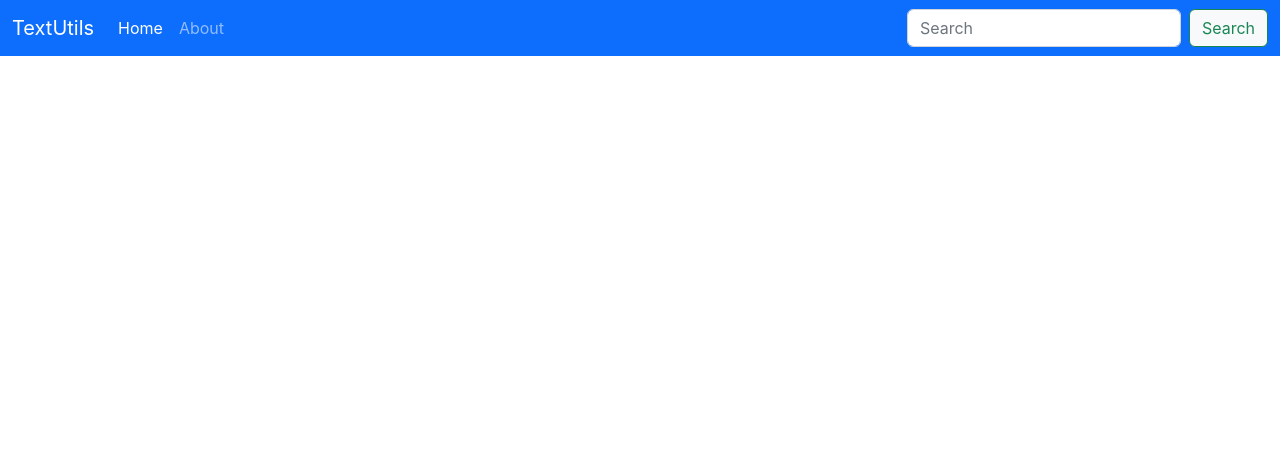
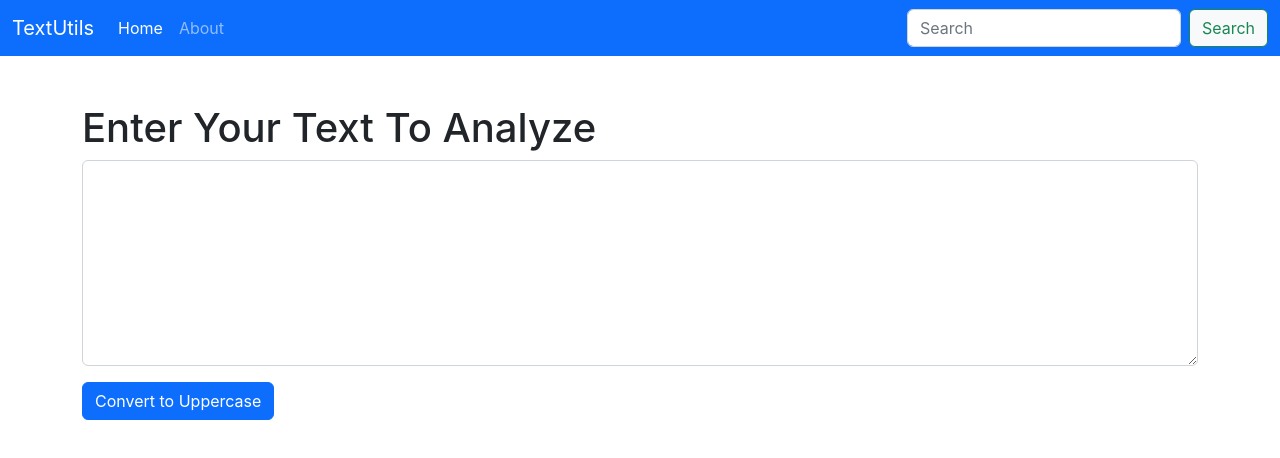
Before and after one commit to Faisal-Ismail65/react-app, a React (Create React App) app: page / in a window 1280 px wide. Shown: the top 458 px of the page. Built offline with nearby package versions, Linux system fonts and the light colour scheme.

Commit message:
11-09-2022

```diff
--- a/src/App.js
+++ b/src/App.js
@@ -1,9 +1,13 @@
 // import logo from './logo.svg';
 import './App.css';
+import TextForm from './components/TextForm';
 import Navbar from './components/Navbar';
 function App() {
   return (
-          <Navbar title="TextUtils"/>
+    <>
+      <Navbar title="TextUtils" />
+      <TextForm heading="Enter Your Text To Analyze" />
+    </>
   );
 }
 
--- /dev/null
+++ b/src/components/TextForm.js
@@ -0,0 +1,24 @@
+import React from 'react'
+import { useState } from 'react'
+const TextForm = (props) => {
+    const [text, setText] = useState('');
+    const handleChange = (e) =>{
+        setText(e.target.value);
+
+    }
+    const  handleUpSubmit = () =>{
+        let newText = text.toUpperCase();
+        setText(newText);
+    }
+    return (
+        <div className='container mt-5'>
+            <h1>{props.heading}</h1>
+            <div className="mb-3">
+                <textarea value={text} onChange={handleChange} name="myBox" className="form-control" id="myBox" rows="8"></textarea>
+            </div>
+            <button onClick={handleUpSubmit} className="btn btn-primary">Convert to Uppercase</button>
+        </div>
+    )
+}
+
+export default TextForm
```
Also changed, not shown: 1 other file (tests, documents, lock files or other folders).
